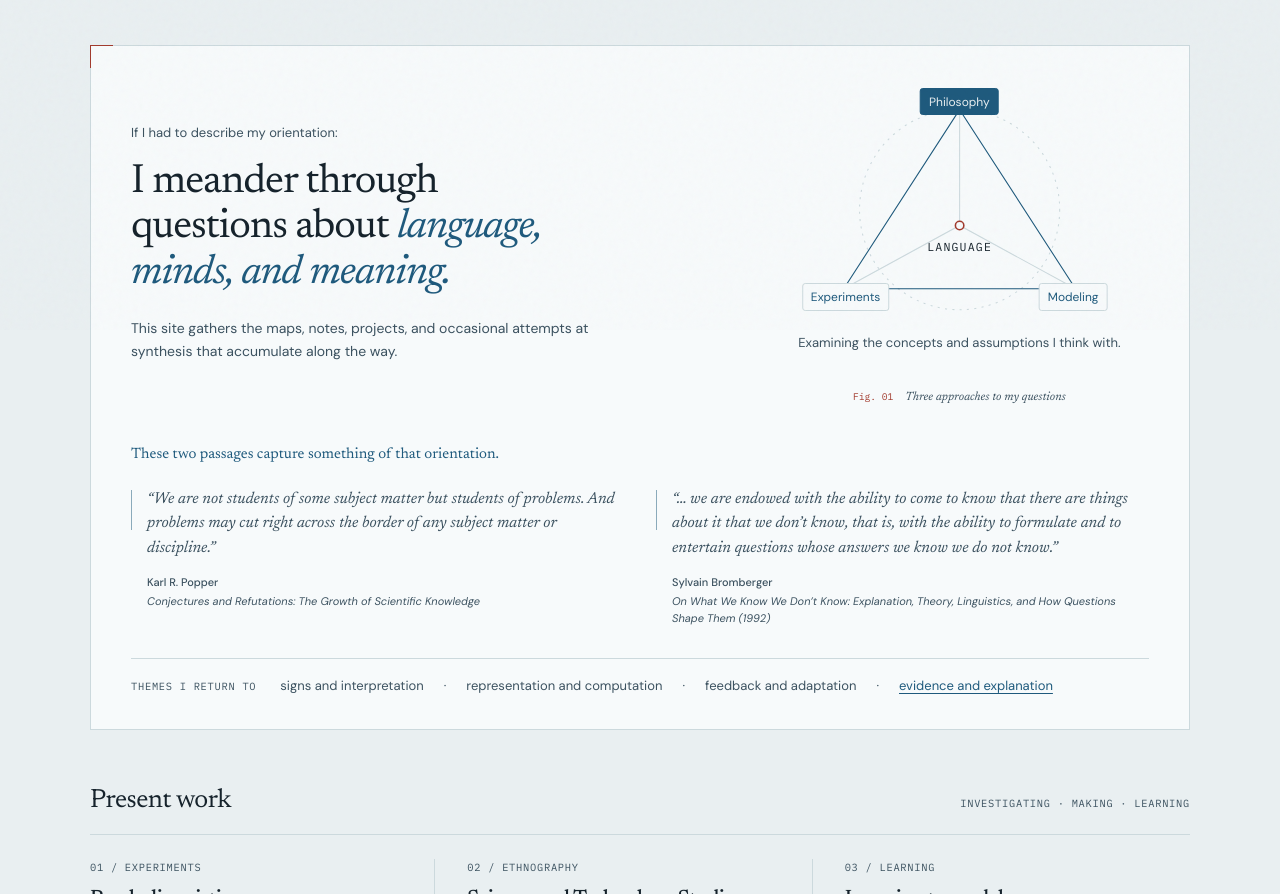
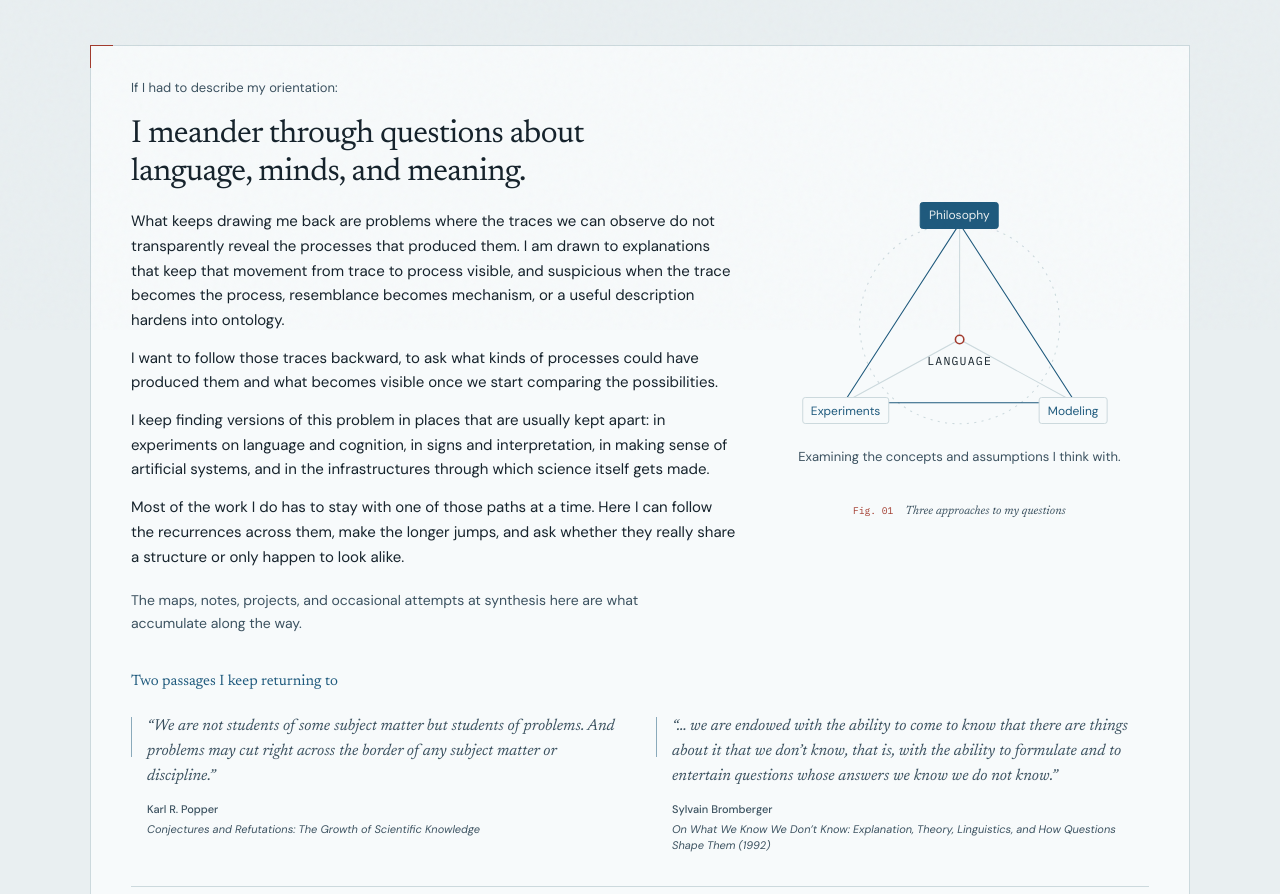
Before and after one commit to SamBitSync/SamBitSync.github.io, an Astro site: page / in a window 1280 px wide. Shown: the part 470-1364 px from the top of the page. Built offline with nearby package versions, Linux system fonts and the light colour scheme; Astro itself is replaced by a stand-in of ours.

Commit message:
content(homepage): refine orientation and framing

```diff
--- a/src/pages/index.astro
+++ b/src/pages/index.astro
@@ -59,8 +59,14 @@ const lastRevision = new Date().toLocaleDateString("en-US", { month: "long", yea
     <section class="orientation" aria-labelledby="orientation-title">
       <div class="orientation-copy">
         <p class="orientation-preface">If I had to describe my orientation:</p>
-        <h2 id="orientation-title">I meander through questions about <em>language, minds, and meaning.</em></h2>
-        <p class="orientation-note">This site gathers the maps, notes, projects, and occasional attempts at synthesis that accumulate along the way.</p>
+        <h2 id="orientation-title">I meander through questions about language, minds, and meaning.</h2>
+        <div class="orientation-body">
+          <p>What keeps drawing me back are problems where the traces we can observe do not transparently reveal the processes that produced them. I am drawn to explanations that keep that movement from trace to process visible, and suspicious when the trace becomes the process, resemblance becomes mechanism, or a useful description hardens into ontology.</p>
+          <p>I want to follow those traces backward, to ask what kinds of processes could have produced them and what becomes visible once we start comparing the possibilities.</p>
+          <p>I keep finding versions of this problem in places that are usually kept apart: in experiments on language and cognition, in signs and interpretation, in making sense of artificial systems, and in the infrastructures through which science itself gets made.</p>
+          <p>Most of the work I do has to stay with one of those paths at a time. Here I can follow the recurrences across them, make the longer jumps, and ask whether they really share a structure or only happen to look alike.</p>
+        </div>
+        <p class="orientation-note">The maps, notes, projects, and occasional attempts at synthesis here are what accumulate along the way.</p>
       </div>
       <figure class="instrument">
         <div class="method-diagram">
@@ -82,7 +88,7 @@ const lastRevision = new Date().toLocaleDateString("en-US", { month: "long", yea
       </figure>
 
     <div class="orientation-passages">
-        <p class="passages-intro">These two passages capture something of that orientation.</p><figure class="orientation-passage">
+        <p class="passages-intro">Two passages I keep returning to</p><figure class="orientation-passage">
           <blockquote id="bearing-problems-quote">
             “We are not students of some subject matter but <span class="quote-annotation">students of problems</span>. And problems may cut right across the border of any subject matter or discipline.”
           </blockquote>
@@ -153,8 +159,11 @@ const lastRevision = new Date().toLocaleDateString("en-US", { month: "long", yea
   .orientation { display: grid; grid-template-columns: 1.6fr 1fr; gap: 2rem; align-items: center; background: var(--bg-elevated); border: 1px solid var(--border); padding: 2rem 2.5rem; position: relative; }
   .orientation::before { content: ''; position: absolute; top: -1px; left: -1px; width: 22px; height: 22px; border-top: 1px solid var(--annotation); border-left: 1px solid var(--annotation); }
   .orientation-preface { font-size: .8125rem; line-height: 1.6; color: var(--text-secondary); margin: 0 0 1rem; max-width: 46ch; }
-  .orientation h2 { font-family: var(--font-serif); font-size: clamp(1.9rem,3.2vw,2.75rem); line-height: 1.12; letter-spacing: -.025em; font-weight: 400; margin: 0 0 1.25rem; max-width: 24ch; text-wrap: balance; }
+  .orientation h2 { font-family: var(--font-serif); font-size: clamp(1.65rem,2.5vw,2.2rem); line-height: 1.2; letter-spacing: -.02em; font-weight: 400; margin: 0 0 1.1rem; max-width: 31ch; text-wrap: balance; }
   .orientation h2 em { color: var(--accent); font-weight: 400; }
+  .orientation-body { max-width: 60ch; margin-bottom: 1.25rem; }
+  .orientation-body p { font-size: .9375rem; line-height: 1.65; color: var(--text-primary); margin: 0; }
+  .orientation-body p + p { margin-top: .8rem; }
   .orientation-note { font-size: .875rem; line-height: 1.65; color: var(--text-secondary); max-width: 53ch; margin: 0; }
   .instrument { min-width: 0; margin: 0; }
   #orrery { width: 100%; height: auto; display: block; }
@@ -215,7 +224,7 @@ const lastRevision = new Date().toLocaleDateString("en-US", { month: "long", yea
     .research-lead { font-size: 1.7rem; }
     .research-secondary { font-size: .9375rem; }
     .orientation { grid-template-columns: 1fr; padding: 1.5rem; }
-    .orientation h2 { font-size: 2.05rem; }
+    .orientation h2 { font-size: 1.8rem; }
     .instrument { max-width: 270px; margin: 0 auto; }
     .section-heading { align-items: start; }
     .section-heading > .eyebrow { display: none; }
```
